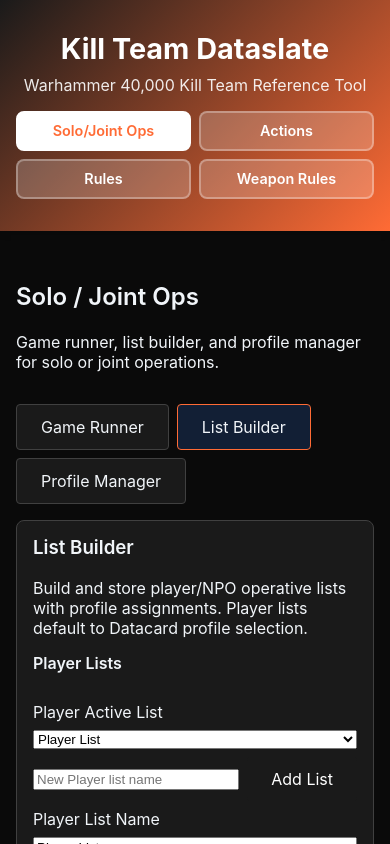
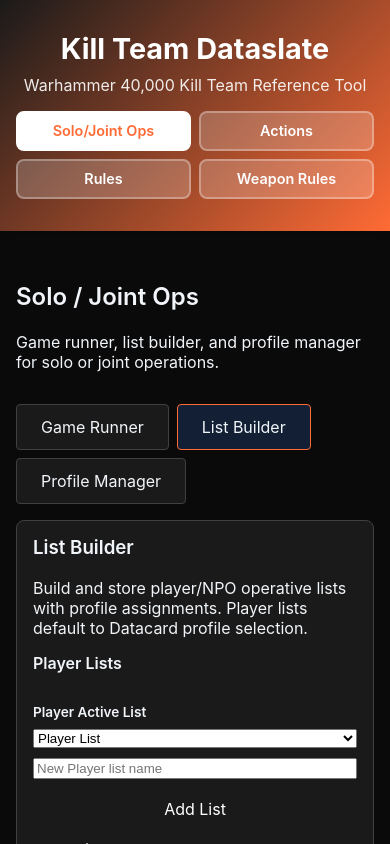
Before and after one commit to aaronbridgeman/wh40k-killteamtools, a React (Vite) app: page / in a window 390 px wide. Both pictures are taken after a click on the button "List Builder". Shown: the top 844 px of the page. Built offline with nearby package versions, Linux system fonts and the light colour scheme.

Commit message:
Polish Solo list-builder layout and responsive spacing

```diff
--- a/src/components/solo/SoloJointOpsView.css
+++ b/src/components/solo/SoloJointOpsView.css
@@ -53,7 +53,17 @@
 
 .team-builder {
   display: grid;
-  gap: 0.5rem;
+  gap: 0.6rem;
+}
+
+.team-builder label {
+  font-size: 0.85rem;
+  font-weight: 600;
+}
+
+.team-builder input,
+.team-builder select {
+  width: 100%;
 }
 
 .team-builder ul {
@@ -67,7 +77,12 @@
   display: flex;
   justify-content: space-between;
   gap: 0.5rem;
-  align-items: center;
+  align-items: flex-start;
+}
+
+.team-builder li span {
+  min-width: 0;
+  overflow-wrap: anywhere;
 }
 
 .list-totals {
@@ -81,10 +96,34 @@
   background: rgba(59, 130, 246, 0.08);
 }
 
+.list-totals span {
+  border: 1px solid var(--border-color);
+  border-radius: 999px;
+  padding: 0.15rem 0.5rem;
+  background: var(--surface-color);
+}
+
 .input-row {
   display: flex;
   gap: 0.5rem;
   align-items: center;
+}
+
+.list-name-row {
+  display: grid;
+  grid-template-columns: 1fr auto;
+  align-items: stretch;
+}
+
+.catalog-add-row {
+  display: grid;
+  grid-template-columns: minmax(0, 1fr) minmax(0, 1fr) auto;
+  align-items: stretch;
+}
+
+.catalog-add-row button,
+.list-name-row button {
+  white-space: nowrap;
 }
 
 .input-row input,
@@ -201,7 +240,10 @@
 
 @media (max-width: 768px) {
   .input-row-stack-mobile {
-    flex-direction: column;
-    align-items: stretch;
+    grid-template-columns: 1fr;
+  }
+
+  .list-name-row {
+    grid-template-columns: 1fr;
   }
 }
--- a/src/components/solo/SoloJointOpsView.tsx
+++ b/src/components/solo/SoloJointOpsView.tsx
@@ -437,7 +437,7 @@
         ))}
       </select>
 
-      <div className="input-row">
+      <div className="input-row list-name-row">
         <input
           value={newListName}
           placeholder={`New ${sideLabel} list name`}
@@ -479,7 +479,7 @@
       </button>
 
       <label htmlFor={`${side}-team-select`}>{sideLabel} Team</label>
-      <div className="input-row input-row-stack-mobile">
+      <div className="input-row input-row-stack-mobile catalog-add-row">
         <select
           id={`${side}-team-select`}
           value={selectedTeamId}
```
